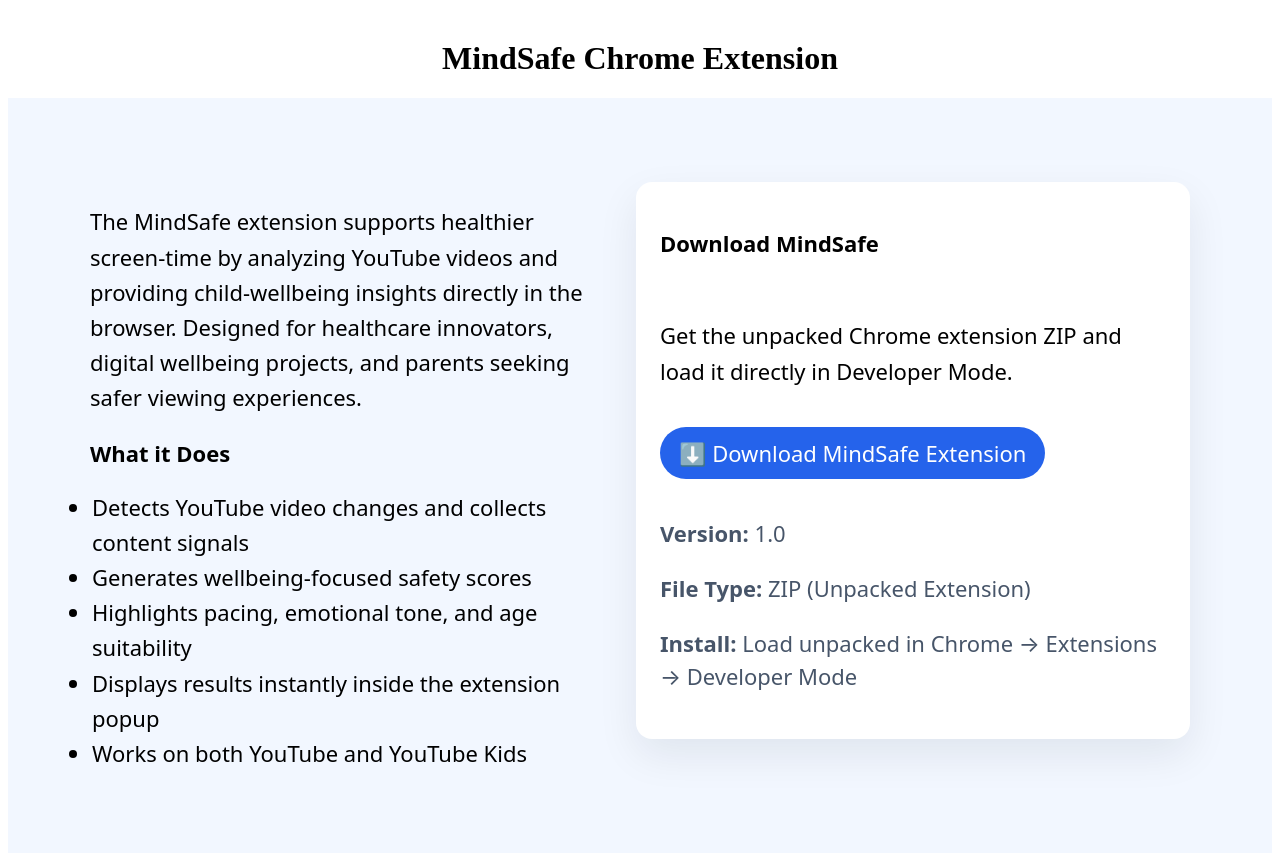
After one commit to TylersHub/MindSafe, a Python web app: template frontend/templates/extension.html in a window 1280 px wide. The commit adds this page. Run offline with Jinja, Linux system fonts and the light colour scheme; the template is opened without the code that fills it, so the values that code supplies are empty.

Commit message:
Add files via upload

```diff
--- /dev/null
+++ b/frontend/static/css/extension.css
@@ -0,0 +1,120 @@
+
+/* Outer section */
+.ext-section {
+  padding: 60px 20px;
+  background: radial-gradient(circle at top left, #f2f7ff 0, #f2f7ff 0, #f2f7ff 0);
+  font-family: system-ui, -apple-system, BlinkMacSystemFont, "SF Pro Text",
+    "Helvetica Neue", Arial, sans-serif;
+}
+
+/* Page title */
+.ext-body h1 {
+  margin-top: 40px;
+  font-size: 32px;
+  font-weight: 700;
+}
+
+/* Two-column layout */
+.ext-inner {
+  max-width: 1100px;
+  margin: 0 auto;
+  margin-top: 24px;
+  display: flex;
+  gap: 40px;
+  align-items: flex-start;
+}
+
+/* LEFT 50% */
+.ext-left {
+  width: 50%;
+}
+
+.ext-desc {
+  font-size: 22px;
+  line-height: 1.6;
+  margin-bottom: 20px;
+}
+
+.ext-subtitle {
+  font-size: 22px;
+  margin-bottom: 10px;
+}
+
+.ext-features {
+  list-style: disc;
+  padding-left: 2px;
+  font-size: 22px;
+  line-height: 1.6;
+}
+
+/* RIGHT 50% */
+.ext-right {
+  width: 50%;
+  text-align: left;
+  display: flex;
+  flex-direction: column;
+  gap: 16px;
+  padding: 24px;
+  background: #ffffff;
+  border-radius: 16px;
+  box-shadow: 0 16px 40px rgba(15, 23, 42, 0.08);
+}
+
+.ext-right h3 {
+  font-size: 22px;
+}
+
+.ext-right-text {
+  font-size: 22px;
+  line-height: 1.6;
+}
+
+/* Download button */
+.ext-download-btn {
+  display: inline-block;
+  padding: 10px 18px;
+  background: #2563eb;
+  color: #ffffff;
+  text-decoration: none;
+  border-radius: 999px;
+  font-size: 22px;
+  font-weight: 500;
+  border: 1px solid transparent;
+  width: fit-content;
+  transition: background 0.15s ease, transform 0.1s ease,
+    box-shadow 0.15s ease;
+}
+
+.ext-download-btn:hover {
+  background: #1d4ed8;
+  transform: translateY(-1px);
+  box-shadow: 0 10px 25px rgba(37, 99, 235, 0.3);
+}
+
+/* Meta info under button */
+.ext-meta {
+  font-size: 22px;
+  line-height: 1.5;
+  color: #475569;
+}
+
+/* Responsive: stack columns on small screens */
+@media (max-width: 768px) {
+  .ext-inner {
+    flex-direction: column;
+  }
+
+  .ext-left,
+  .ext-right {
+    width: 100%;
+  }
+
+  .ext-right {
+    margin-top: 16px;
+  }
+
+  .ext-body h1 {
+    font-size: 26px;
+    margin-top: 24px;
+  }
+}
--- a/frontend/static/css/styles.css
+++ b/frontend/static/css/styles.css
@@ -17,7 +17,7 @@
   font-family: system-ui, -apple-system, BlinkMacSystemFont, "SF Pro Text",
     "Helvetica Neue", Arial, sans-serif;
   color: #0f172a;
-  background: radial-gradient(circle at top left, #f2f7ff 0, #ffffff 45%, #edf1ff 100%);
+  background: radial-gradient(circle at top left, #f2f7ff 0, #f2f7ff 0, #f2f7ff 0);
 }
 
 /* ====== UTILS ====== */
@@ -317,6 +317,7 @@
 
 .demo {
   padding: 3.5rem 0 4.5rem;
+  background: radial-gradient(circle at top left, #f2f7ff 0, #f2f7ff 0, #f2f7ff 0);
 }
 
 .demo__inner {
--- /dev/null
+++ b/frontend/templates/extension.html
@@ -0,0 +1,55 @@
+<!DOCTYPE html>
+<html lang="en">
+
+<head>
+    <meta charset="UTF-8" />
+    <title>MindSafe Chrome Extension</title>
+    <link rel="stylesheet" href="../static/css/extension.css" />
+</head>
+
+<body class="ext-body">
+    <h1 style="text-align:center;">MindSafe Chrome Extension</h1>
+    <section class="ext-section">
+        <div class="ext-inner">
+            <!-- LEFT 50% -->
+            <div class="ext-left">
+                <p class="ext-desc">
+                    The MindSafe extension supports healthier screen-time by analyzing YouTube
+                    videos and providing child-wellbeing insights directly in the browser.
+                    Designed for healthcare innovators, digital wellbeing projects, and
+                    parents seeking safer viewing experiences.
+                </p>
+
+                <h3 class="ext-subtitle">What it Does</h3>
+                <ul class="ext-features">
+                    <li>Detects YouTube video changes and collects content signals</li>
+                    <li>Generates wellbeing-focused safety scores</li>
+                    <li>Highlights pacing, emotional tone, and age suitability</li>
+                    <li>Displays results instantly inside the extension popup</li>
+                    <li>Works on both YouTube and YouTube Kids</li>
+                </ul>
+
+            </div>
+
+            <!-- RIGHT 50% -->
+            <div class="ext-right">
+                <h3>Download MindSafe</h3>
+                <p class="ext-right-text">
+                    Get the unpacked Chrome extension ZIP and load it directly in Developer Mode.
+                </p>
+
+                <a href="mindsafe-extension.zip" download class="ext-download-btn">
+                    ⬇️ Download MindSafe Extension
+                </a>
+
+                <div class="ext-meta">
+                    <p><strong>Version:</strong> 1.0</p>
+                    <p><strong>File Type:</strong> ZIP (Unpacked Extension)</p>
+                    <p><strong>Install:</strong> Load unpacked in Chrome → Extensions → Developer Mode</p>
+                </div>
+            </div>
+        </div>
+    </section>
+</body>
+
+</html>
```
Also changed, not shown: frontend/static/css/metrics.css (added, +96 -0 lines), frontend/static/css/shows.css (added, +148 -0 lines), frontend/templates/form.html (+3 -6 lines), frontend/templates/index.html (+51 -35 lines), frontend/templates/metrics.html (added, +66 -0 lines), frontend/templates/shows.html (added, +96 -0 lines).
